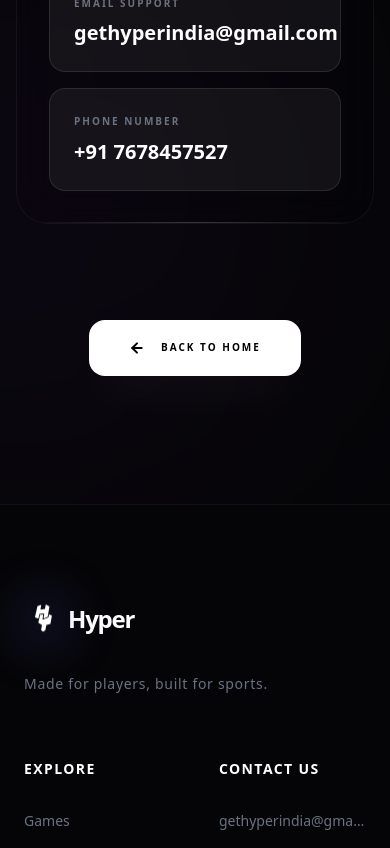
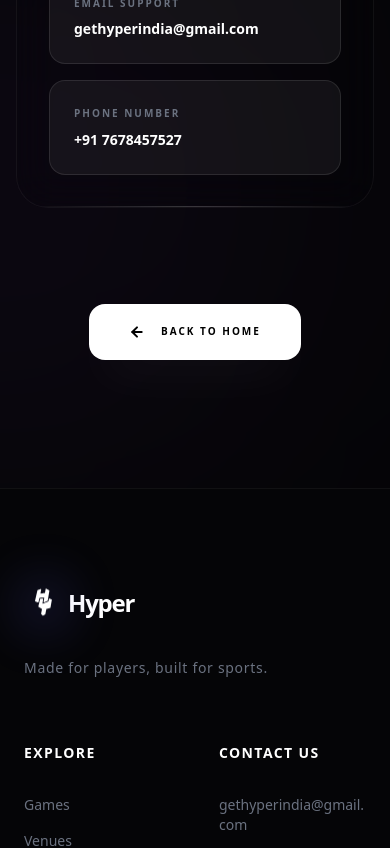
Before and after one commit to Dhruv-Maheshwari16/Turf, a React (Vite) app: page /privacy-policy in a window 390 px wide. Shown: the part 7480-8328 px from the top of the page. Built offline with nearby package versions, Linux system fonts and the light colour scheme.

Commit message:
Refund-Policy-email

```diff
--- a/src/components/Footer.jsx
+++ b/src/components/Footer.jsx
@@ -60,7 +60,7 @@
               <h4 className="text-white font-bold text-sm uppercase tracking-widest">Contact Us</h4>
               <ul className="space-y-4">
                 <li>
-                  <a href="mailto:gethyperindia@gmail.com" className="text-gray-500 text-sm hover:text-indigo-400 transition-colors cursor-pointer block truncate max-w-[150px] sm:max-w-none ml-auto">
+                  <a href="mailto:gethyperindia@gmail.com" className="text-gray-500 text-sm hover:text-indigo-400 transition-colors cursor-pointer block break-all">
                     gethyperindia@gmail.com
                   </a>
                 </li>
--- a/src/components/PrivacyPolicy.jsx
+++ b/src/components/PrivacyPolicy.jsx
@@ -218,11 +218,11 @@
                 <div className="space-y-4 pt-4">
                   <div className="p-6 rounded-2xl bg-white/5 border border-white/10">
                     <div className="text-[10px] uppercase font-black text-gray-500 tracking-[0.2em] mb-2">Email Support</div>
-                    <div className="text-xl font-black text-white">gethyperindia@gmail.com</div>
+                    <div className="text-sm md:text-xl font-black text-white break-all">gethyperindia@gmail.com</div>
                   </div>
                   <div className="p-6 rounded-2xl bg-white/5 border border-white/10">
                     <div className="text-[10px] uppercase font-black text-gray-500 tracking-[0.2em] mb-2">Phone Number</div>
-                    <div className="text-xl font-black text-white">+91 7678457527</div>
+                    <div className="text-sm md:text-xl font-black text-white">+91 7678457527</div>
                   </div>
                 </div>
               </LegalSection>
--- a/src/components/RefundPolicy.jsx
+++ b/src/components/RefundPolicy.jsx
@@ -159,11 +159,11 @@
                                 <div className="space-y-4 pt-4">
                                     <div className="p-6 rounded-2xl bg-white/5 border border-white/10">
                                         <div className="text-[10px] uppercase font-black text-gray-500 tracking-[0.2em] mb-2">Email Support</div>
-                                        <div className="text-xl font-black text-white">gethyperindia@gmail.com</div>
+                                        <div className="text-lg md:text-xl font-black text-white break-all">gethyperindia@gmail.com</div>
                                     </div>
                                     <div className="p-6 rounded-2xl bg-white/5 border border-white/10">
                                         <div className="text-[10px] uppercase font-black text-gray-500 tracking-[0.2em] mb-2">Phone Number</div>
-                                        <div className="text-xl font-black text-white">+91 7678457527</div>
+                                        <div className="text-lg md:text-xl font-black text-white">+91 7678457527</div>
                                     </div>
                                 </div>
                             </LegalSection>
```
